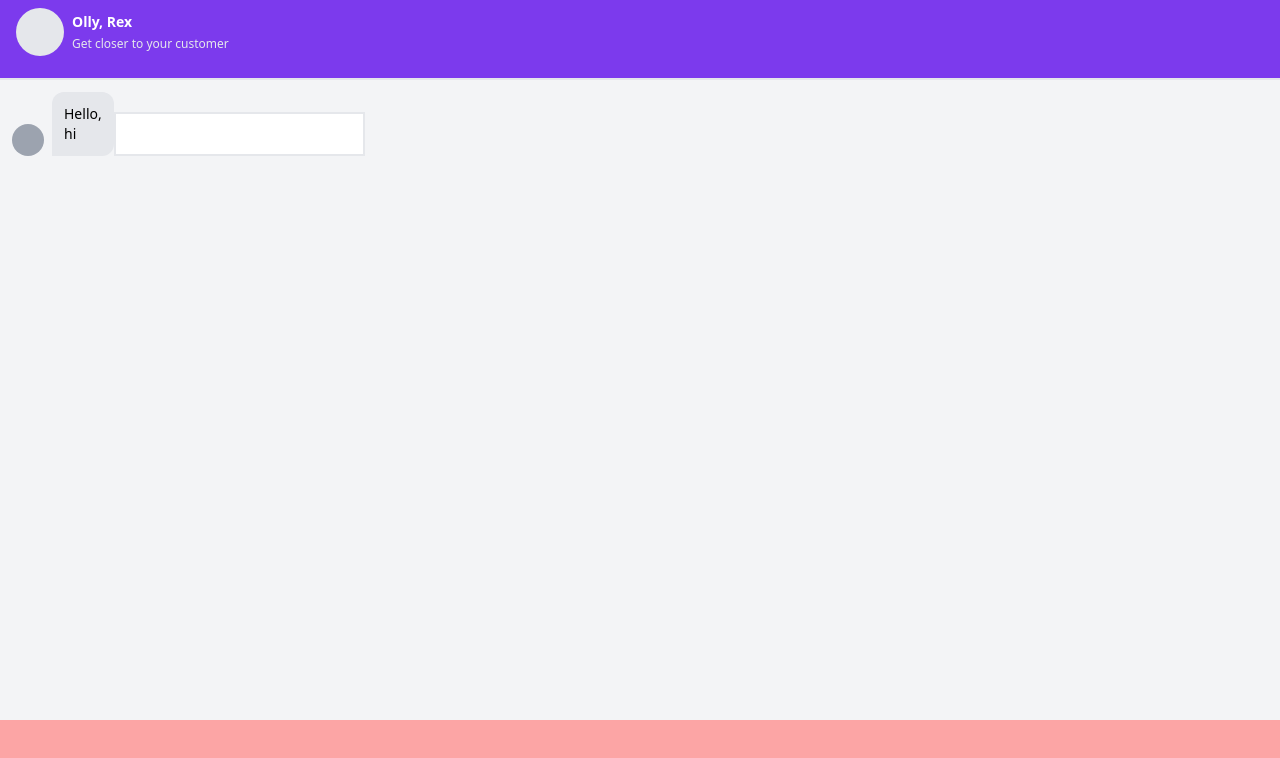
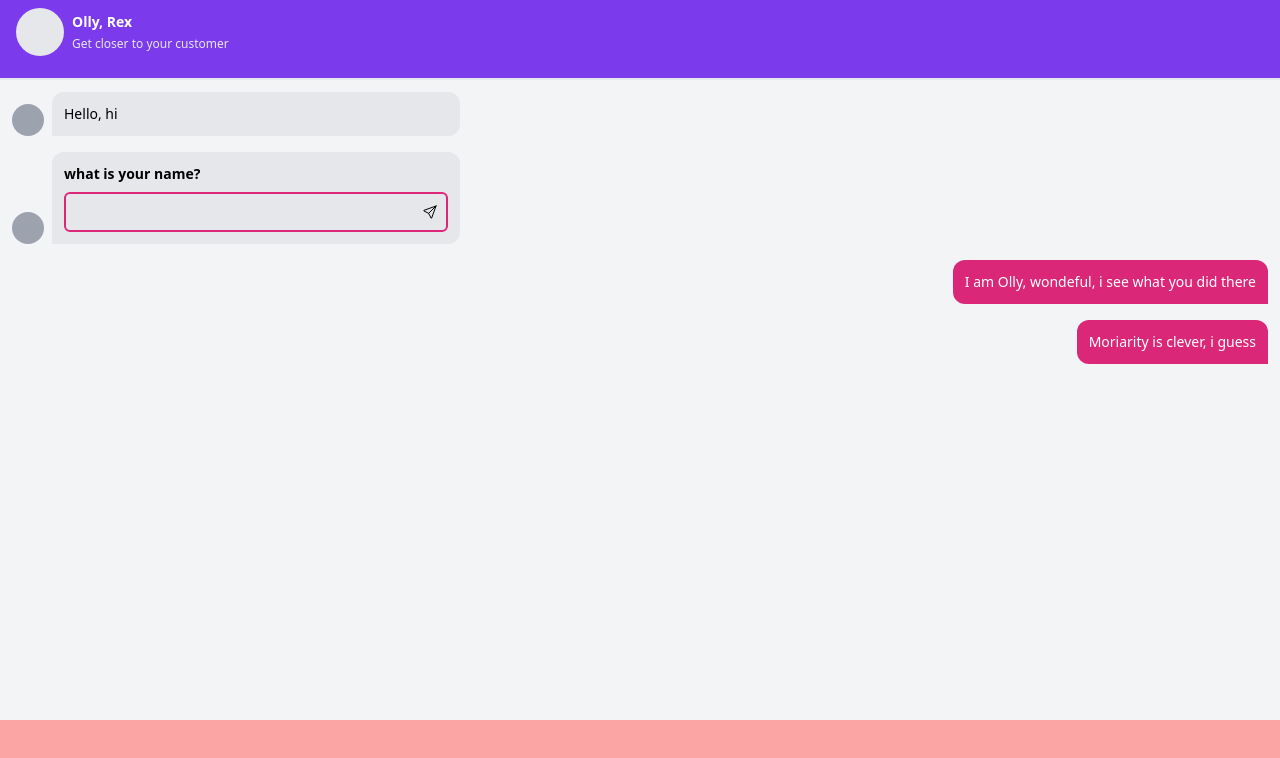
Before and after one commit to EazidoHQ/bot-frontend-react, a React (Create React App) app: page / in a window 1280 px wide. Shown: the top 758 px of the page. Built offline with nearby package versions, Linux system fonts and the light colour scheme.

Commit message:
feat: added input to message

```diff
--- a/src/components/chat/List.tsx
+++ b/src/components/chat/List.tsx
@@ -7,10 +7,25 @@ export default function ChatList() {
       is_user: false,
       message: 'Hello, hi',
       expect_response: false,
+    },
+    {
+      is_user: false,
+      message: '',
+      expect_response: true,
       response: {
         type: 'email',
         question: 'what is your name',
       },
+    },
+    {
+      is_user: true,
+      message: 'I am Olly, wondeful, i see what you did there',
+      expect_response: false,
+    },
+    {
+      is_user: true,
+      message: 'Moriarity is clever, i guess',
+      expect_response: false,
     },
   ];
 
--- a/src/components/chat/Message.tsx
+++ b/src/components/chat/Message.tsx
@@ -3,32 +3,58 @@ interface IProps {
   message: IMessage;
 }
 export default function Message({ message }: IProps) {
-  let input: any = null;
-  if (message.response) {
-    input = (
-      <input
-        type={message.response.type}
-        className='border-2 border-gray-200 p-2'
-      />
-    );
-  }
-  return (
-    <div className={`flex items-end w-60 ${message.is_user ? 'ml-auto ' : ''}`}>
+  let Input = (
+    <div>
+      <p className='font-semibold mb-2 text-sm'>
+        {message?.response?.question}?
+      </p>
+      <div className='border-2 border-pink-600 bg-transparent w-full px-2 py-2 rounded-md text-sm flex'>
+        <input
+          type={message?.response?.type}
+          className='focus:outline-none bg-transparent w-full'
+        />
+        <button>
+          <svg
+            xmlns='http://www.w3.org/2000/svg'
+            className='stroke-current flex-shrink-0'
+            width='16'
+            height='16'
+            viewBox='0 0 24 24'
+            stroke-width='1.5'
+            fill='none'
+            stroke-linecap='round'
+            stroke-linejoin='round'
+          >
+            <path stroke='none' d='M0 0h24v24H0z' fill='none' />
+            <line x1='10' y1='14' x2='21' y2='3' />
+            <path d='M21 3l-6.5 18a0.55 .55 0 0 1 -1 0l-3.5 -7l-7 -3.5a0.55 .55 0 0 1 0 -1l18 -6.5' />
+          </svg>
+        </button>
+      </div>
+    </div>
+  );
+  const MessageComponent = (
+    <div
+      className={`flex items-end max-w-md  ${
+        message.is_user ? 'ml-auto ' : ''
+      }`}
+    >
       {!message.is_user ? (
         <div className='w-8 h-8 rounded-full bg-gray-400  flex-shrink-0'></div>
       ) : (
         ''
       )}
-      <p
-        className={`rounded-xl  p-3 ml-2 text-sm ${
+      <div
+        className={`rounded-xl  p-3 ml-2  ${
           !message.is_user
-            ? 'ml-2 bg-gray-200 rounded-bl-none'
-            : 'bg-pink-600 text-white rounded-br-none'
+            ? 'ml-2 bg-gray-200 rounded-bl-none w-full'
+            : 'bg-pink-600 text-white rounded-br-none ml-auto'
         }`}
       >
-        {message.message}
-      </p>
-      {input}
+        <p className='text-sm'>{message.message}</p>
+        {message.expect_response && !message.is_user ? Input : ''}
+      </div>
     </div>
   );
+  return MessageComponent;
 }
--- a/tailwind.config.js
+++ b/tailwind.config.js
@@ -1,5 +1,5 @@
 module.exports = {
-  purge: ['./src/**/*.{js,jsx,ts,tsx}', './public/index.html'],
+  content: ['./src/**/*.{js,jsx,ts,tsx}', './public/index.html'],
   darkMode: false, // or 'media' or 'class'
   theme: {
     extend: {},
```
Also changed, not shown: 1 other file (tests, documents, lock files or other folders).
